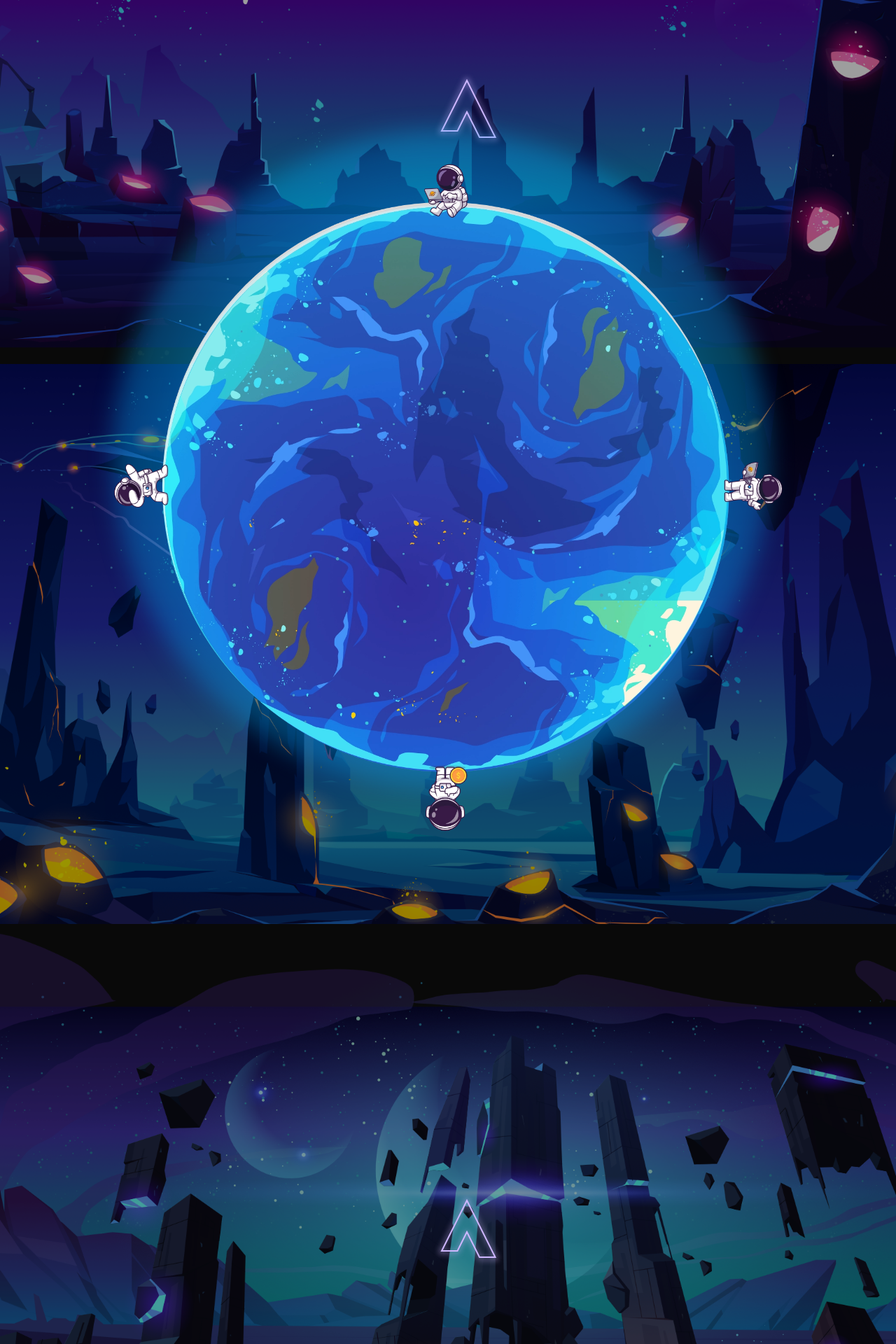
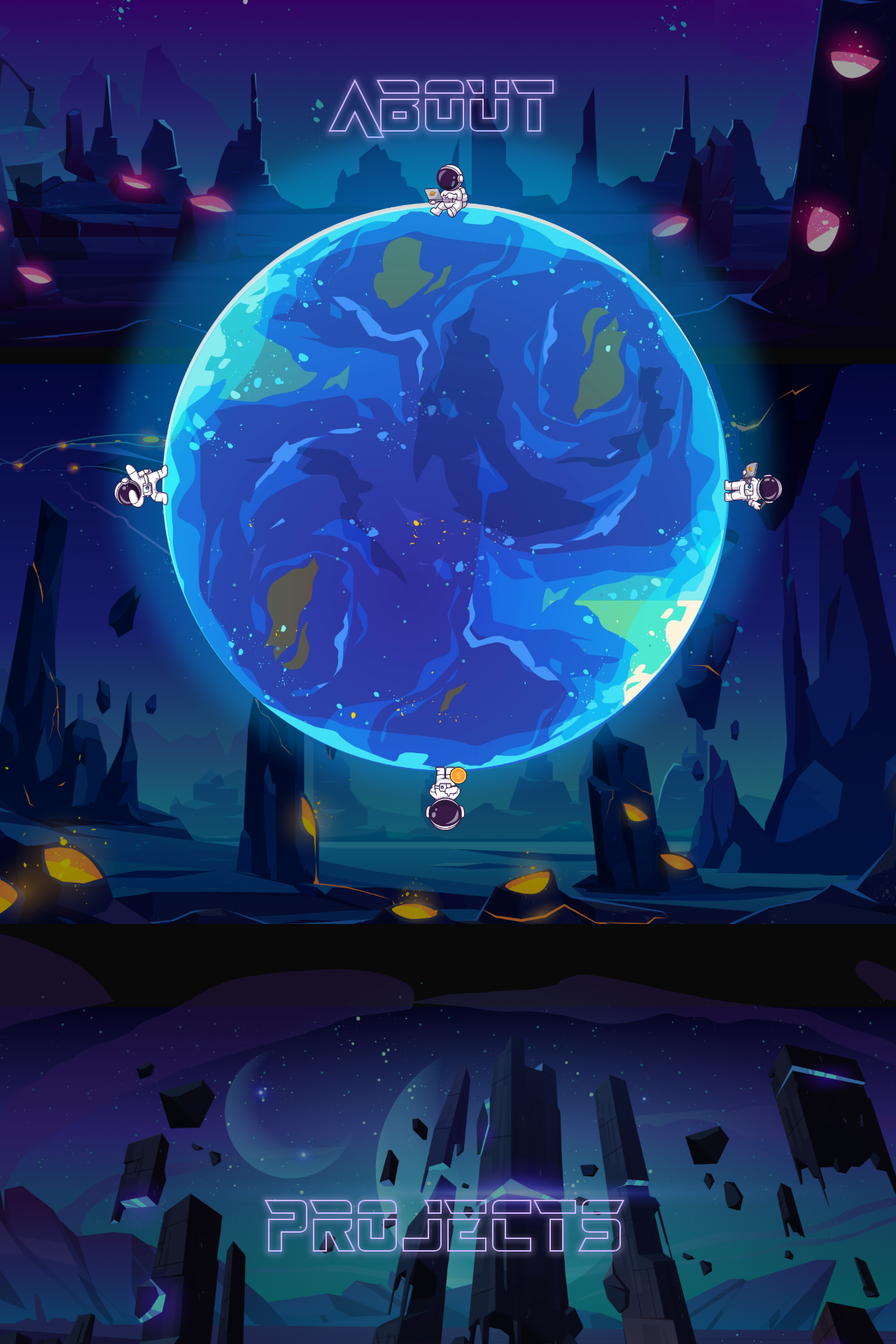
Before and after one commit to O-K-G/consolelog.me, a Next.js app: page /skills in a window 1280 px wide. Shown: the part 280-2200 px from the top of the page at 70% size. Built offline with nearby package versions, Linux system fonts and the light colour scheme.

Commit message:
feat: glow - stage 2

```diff
--- a/src/app/globals.css
+++ b/src/app/globals.css
@@ -38,7 +38,7 @@ body {
 }
 
 @layer components {
-  .title-text {
-    @apply absolute top-0 left-0 font-just-in-the-firestorm text-transparent text-7xl;
+  .title-character {
+    @apply absolute top-0 bottom-0 left-0 right-0 m-auto title-text-stroke font-just-in-the-firestorm text-transparent text-7xl;
   }
 }
--- a/src/components/Title.tsx
+++ b/src/components/Title.tsx
@@ -1,18 +1,49 @@
 import type { TitleProps } from '@constants/interfaces';
+
+interface CharacterProps {
+  character: string | number;
+  widthClassName: string;
+}
+
+function Character({ character, widthClassName }: CharacterProps) {
+  return (
+    <div className={`relative ${widthClassName}`}>
+      <div
+        aria-hidden
+        className='select-none pointer-events-none title-character blur-sm scale-[1.05]'
+      >
+        {character}
+      </div>
+      <div aria-hidden className='title-character'>
+        {character}
+      </div>
+    </div>
+  );
+}
 
 export default function Title({
   component: Component = 'h2',
   label,
 }: TitleProps) {
+  const charactersArr = label.split('').map((str, index) => ({
+    id: index,
+    str,
+  }));
+
   return (
-    <div className='relative'>
-      <div
-        aria-hidden
-        className='select-none pointer-events-none title-text blur-sm title-text-stroke scale-[1.05]'
-      >
-        A
-      </div>
-      <Component className='title-text title-text-stroke'>A</Component>
+    <div className='flex items-center justify-center'>
+      <Component className='sr-only'>{label}</Component>
+      {charactersArr.map(({ id, str }) => {
+        const isI = str === 'i' || str === 'I';
+
+        return (
+          <Character
+            widthClassName={isI ? 'w-8' : 'w-16'}
+            key={`character-${label}-${str}-${id}`}
+            character={str}
+          />
+        );
+      })}
     </div>
   );
 }
```
